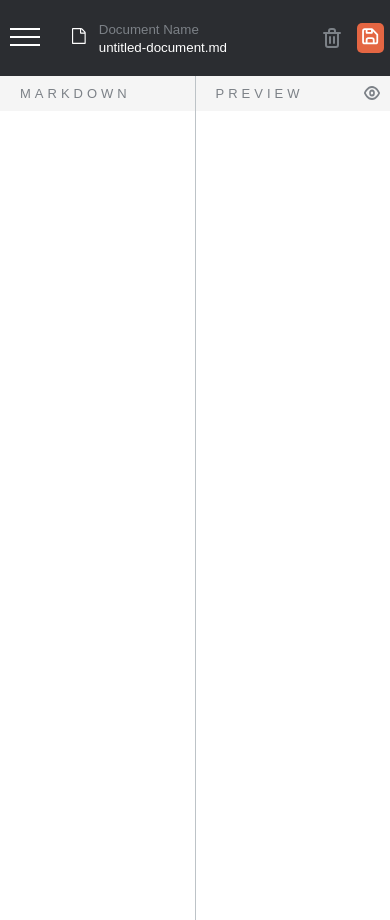
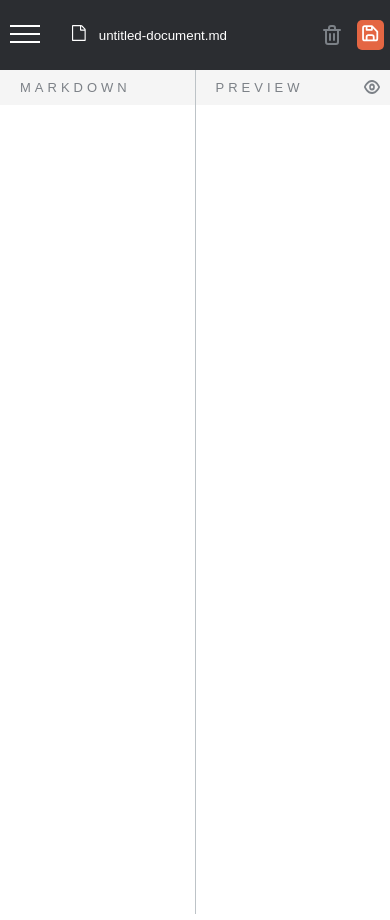
Before and after one commit to AkideweKuseh/markdown-editor, a Vue app: page / in a window 390 px wide. Built offline with nearby package versions, Linux system fonts and the light colour scheme.

Commit message:
Made editor Tablet Responsive

```diff
--- a/src/components/Editor.vue
+++ b/src/components/Editor.vue
@@ -17,7 +17,7 @@
                         <small>Document Name</small><br>
                         <span><input type="text" value="untitled-document.md"></span>
                     </div>
-                    </div>
+                </div>
             </div>
             <div class="header-right">
                 <img class="delete-icon" src="../assets/icon-delete.svg"/>
@@ -140,6 +140,19 @@
 
         .header .header-right .btn-savemobile{
             display: block;
+        }
+
+        .document{
+            display: flex;
+            align-items: center;
+        }
+
+        .document .file-info br{
+            display: none;
+        }
+
+        .document .file-info small{
+            display: none;
         }
     }
 
```
